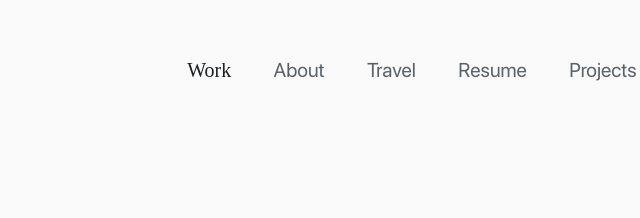
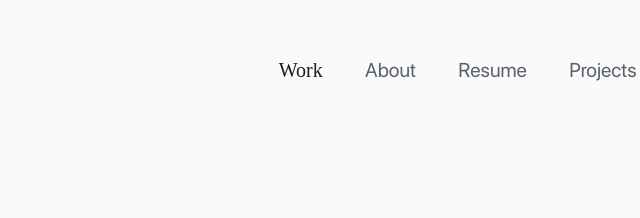
Before and after one commit to 123smallick/index, a plain HTML site: page nalp.html in a window 1280 px wide. Shown: the top 218 px of the page, 530-1170 px from the left. Drawn offline with Linux system fonts and the light colour scheme; a web font is replaced by a local one.

Commit message:
Update nalp.html

```diff
--- a/nalp.html
+++ b/nalp.html
@@ -98,7 +98,7 @@
                 <nav class="nav">
                     <h5 class="option selected"><a href="index.html">Work</a></h5>
                     <h5 class="option "><a href = "about.html">About</a></h5>
-                    <h5 class="option"><a href="travel.html">Travel</a></h5>
+
                     <h5 class="option"><a href="resume.html">Resume</a></h5>
 					<h5 class="option"><a href="resume.html">Projects</a></h5>
                 </nav>
```
